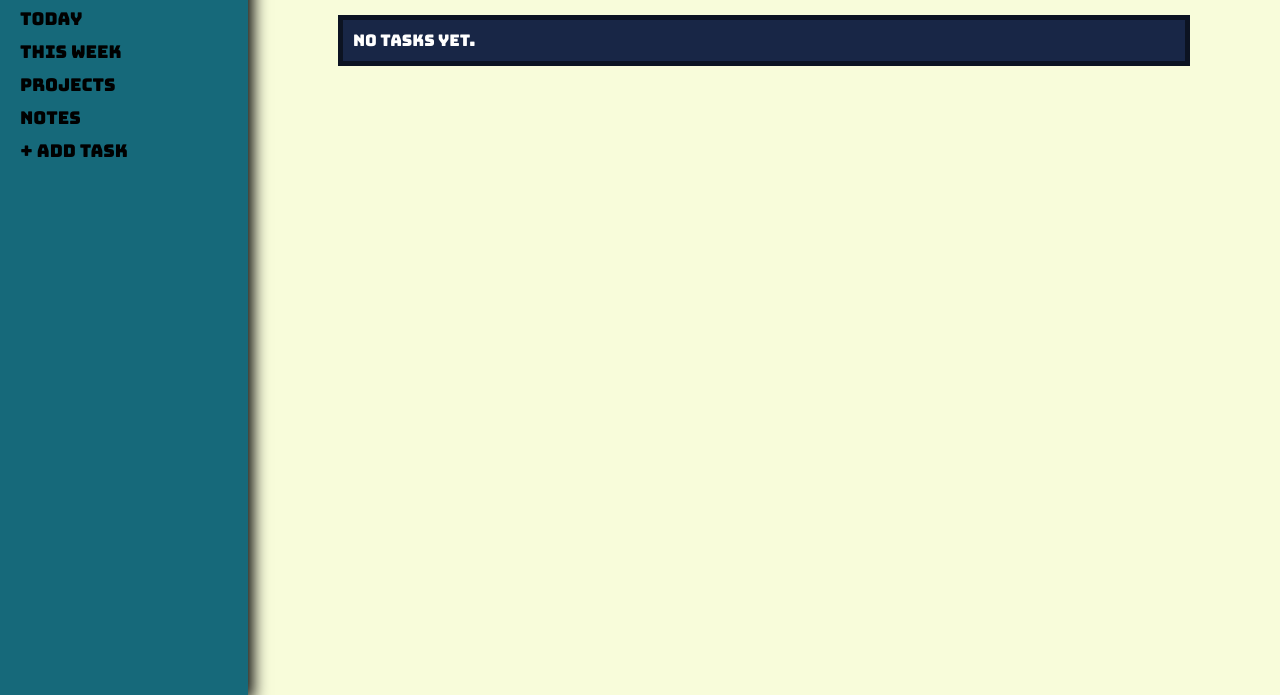
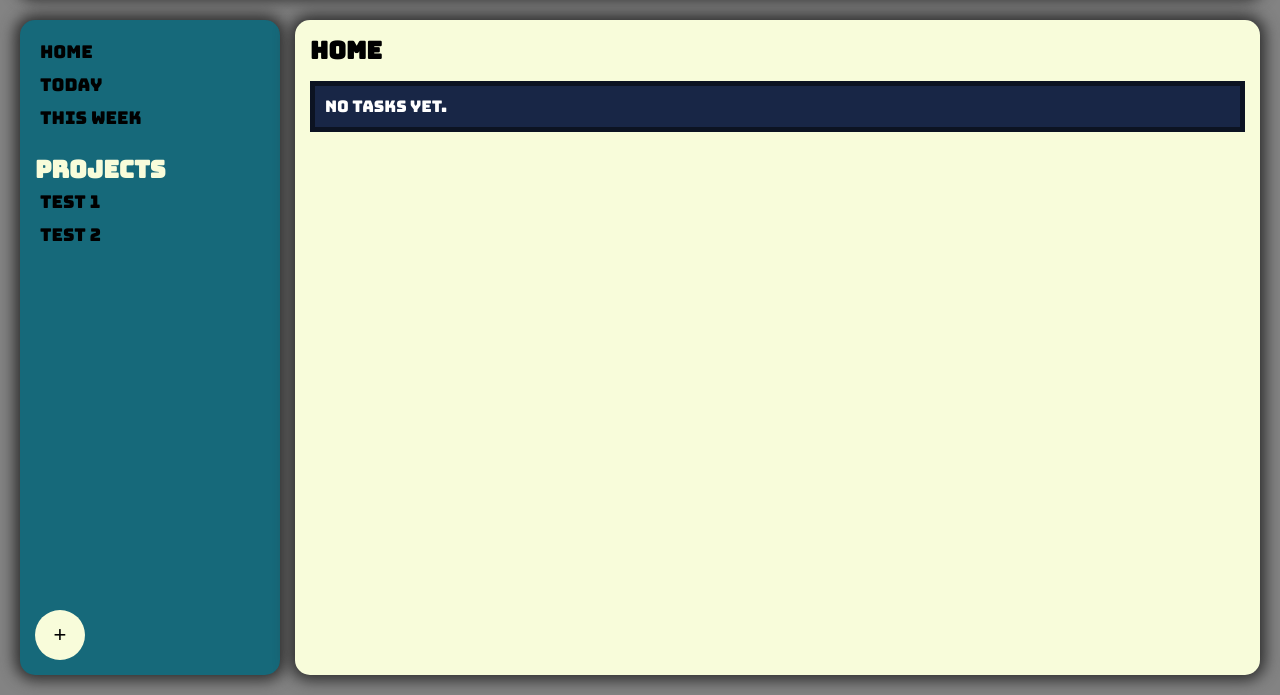
Before and after one commit to beso525/Todoapp, a website built with webpack: page src/template.html in a window 1280 px wide. Shown: the part 105-800 px from the top of the page. Built offline with nearby package versions, Linux system fonts and the light colour scheme.

Commit message:
changes to the style of the page layout and the button. now need to add project adding functionality and connecting them to tasks

```diff
--- a/src/index.js
+++ b/src/index.js
@@ -19,11 +19,6 @@ function createLayout() {
 
   document.body.append(header);
 
-  // content to include sidebar and main
-  const content = document.createElement("div");
-  content.id = "content";
-  document.body.append(content);
-
   // sidebar
   const sidebar = document.createElement("div");
   sidebar.id = "sidebar";
@@ -33,7 +28,7 @@ function createLayout() {
   const mainTitle = document.createElement("h2");
   main.id = "main";
   main.append(mainTitle);
-  content.append(sidebar, main);
+  document.body.append(sidebar, main);
 }
 
 document.addEventListener("DOMContentLoaded", () => {
--- a/src/modules/todoManager.js
+++ b/src/modules/todoManager.js
@@ -7,7 +7,10 @@ export let currPage = { title: "Home", id: "homeBtn" };
 let todos = [];
 let doneTodos = [];
 
-let projects = [{ projectId: 1, title: "Bench 180" }];
+let projects = [
+  { projectId: 1, title: "test 1" },
+  { projectId: 2, title: "test 2" },
+];
 
 // project section
 export function addProject(projectData) {
@@ -37,6 +40,7 @@ export function addTodo(todoData) {
     completed: false,
   };
   todos.push(todo);
+  selectPage(currPage.title, currPage.id);
   saveToLocalStorage();
   return todo;
 }
--- a/src/modules/ui.js
+++ b/src/modules/ui.js
@@ -20,17 +20,16 @@ export function renderSidebar() {
   const list = document.createElement("div");
   list.classList.add("todo-list");
 
-  // ===== Add Pages
-  const options = [
+  // ===== Add pages
+  const pageOptions = [
     { title: "Home", id: "homeBtn" },
     { title: "Today", id: "todayBtn" },
     { title: "This Week", id: "weekBtn" },
-    { title: "Projects", id: "projectsBtn" },
-    { title: "Notes", id: "notesBtn" },
-    { title: "+ Add Task", id: "addBtn" },
   ];
 
-  options.forEach((op) => {
+  const optionsDiv = document.createElement("div");
+  // Loop thru the options
+  pageOptions.forEach((op) => {
     const todoDiv = document.createElement("div");
     todoDiv.classList.add("nav-item");
     todoDiv.id = op.id;
@@ -38,17 +37,51 @@ export function renderSidebar() {
     const title = document.createElement("label");
     title.textContent = op.title;
     todoDiv.addEventListener("click", () => {
-      if (op.id === "addBtn") {
-        renderModalForm();
-      } else {
-        selectPage(op.title, op.id);
-      }
+      selectPage(op.title, op.id);
     });
 
     todoDiv.append(title);
-    list.appendChild(todoDiv);
+    optionsDiv.append(todoDiv);
+    list.appendChild(optionsDiv);
   });
 
+  // Add project section
+  const projOptionsDiv = document.createElement("div");
+
+  const projHeader = document.createElement("h2");
+  projHeader.textContent = "Projects";
+  projHeader.classList.add("projHeader");
+  projOptionsDiv.appendChild(projHeader);
+
+  const projectOptions = getProjects();
+  projectOptions.forEach((proj) => {
+    const projDiv = document.createElement("div");
+    projDiv.classList.add("nav-item");
+    projDiv.id = proj.id;
+
+    const projTitle = document.createElement("label");
+    projTitle.textContent = proj.title;
+    projDiv.addEventListener("click", () => {
+      selectPage(proj.title, proj.id);
+    });
+
+    projDiv.append(projTitle);
+    projOptionsDiv.append(projDiv);
+    list.appendChild(projOptionsDiv);
+  });
+
+  // add task or project button
+  const addBtnDiv = document.createElement("div");
+  addBtnDiv.classList.add("addBtnDiv");
+  const addBtn = document.createElement("button");
+  addBtn.classList.add("addBtn");
+  addBtn.textContent = "+";
+  addBtn.addEventListener("click", () => {
+    renderModalForm();
+  });
+
+  addBtnDiv.append(addBtn);
+  list.append(addBtnDiv);
   sidebar.appendChild(list);
 }
 
@@ -117,6 +150,7 @@ export function renderModalForm() {
   const dueInput = document.createElement("input");
   dueInput.id = "dueDate";
   dueInput.type = "date";
+  dueInput.required = true;
 
   dueDiv.append(dueLabel, dueInput);
 
@@ -183,7 +217,6 @@ export function renderModalForm() {
   submitBtn.textContent = "Add task";
   submitBtn.classList.add("modal-submit");
   submitDiv.appendChild(submitBtn);
-  const todos = getTodos();
 
   form.addEventListener("submit", (e) => {
     e.preventDefault();
--- a/src/styles.css
+++ b/src/styles.css
@@ -11,36 +11,70 @@ html, body {
 
 body {
   font-family: "Bungee", "Noto Sans", sans-serif;
-  background: #F8FCDA;
-  display: flex;
-  flex-direction: column;
+  background: #838383;
+  display: grid;
+  grid-template-columns: 250px 1fr;
+  grid-template-rows: auto 1fr;
+  gap: 25px;
+  height: 100vh;
+  padding: 20px;
   color: white;
 }
 
 header {
-  display: flex;
-  justify-content: space-around;
-  align-items: center;
+  grid-column: 1 / 3;
   background-color: #191923;
   padding: 0.5em;
 }
 
-#content {
-  display: flex;
-  flex: 1;
+header, #sidebar, #main {
+  border-radius: 15px;
+  box-shadow: 0px 0px 15px 5px rgb(43, 43, 43);
 }
 
 #sidebar {
-    padding: 15px;
-    width: 260px;
-    background-color: #16697a;
-    color: black;
-    box-shadow: 0px 0px 15px 5px black;
+  grid-column: 1;
+  padding: 15px;
+  width: 260px;
+  background-color: #16697a;
+  color: black;
 }
 
-#sidebar>h2 {
-    font-size: 2em;
-    justify-self: center;
+.projHeader {
+  color: #F8FCDA;
+}
+
+.todo-list {
+  display: flex;
+  flex-direction: column;
+  height: 100%;
+  gap: 20px;
+}
+
+.addBtnDiv {
+  display: flex;
+  align-items: flex-end;
+  margin-top: auto;
+}
+
+.addBtn {
+  background-color: #F8FCDA;
+  border: none;
+  color: rgb(0, 0, 0);
+  height: 50px;
+  width: 50px;
+  text-align: center;
+  text-decoration: none;
+  font-size: 22px;
+  margin-top: 4px 2px;
+  cursor: pointer;
+  border-radius: 50%;
+  transition: background-color 0.3s ease, transform 0.3s ease;
+}
+
+.addBtn:hover {
+  background-color: #f7f8ef;
+  transform: scale(1.1) rotate(180deg);
 }
 
 .nav-item {
@@ -225,12 +259,11 @@ header {
 
 /* Main section */
 #main {
-  display: flex;
-  flex-direction: column;
+  grid-column: 2;
   padding: 15px;
+  background-color: #F8FCDA;
+  border-radius: 15px;
   color: black;
-  width: 85%;
-  align-items: center;
 }
 
 #main > h2 {
@@ -240,8 +273,6 @@ header {
 #todoList {
   display: flex;
   flex-direction: column;
-  gap: 5px;
-  width: 85%;
   background-color: #182646;
   padding: 10px;
   color: white;
```
Also changed, not shown: README.md.
